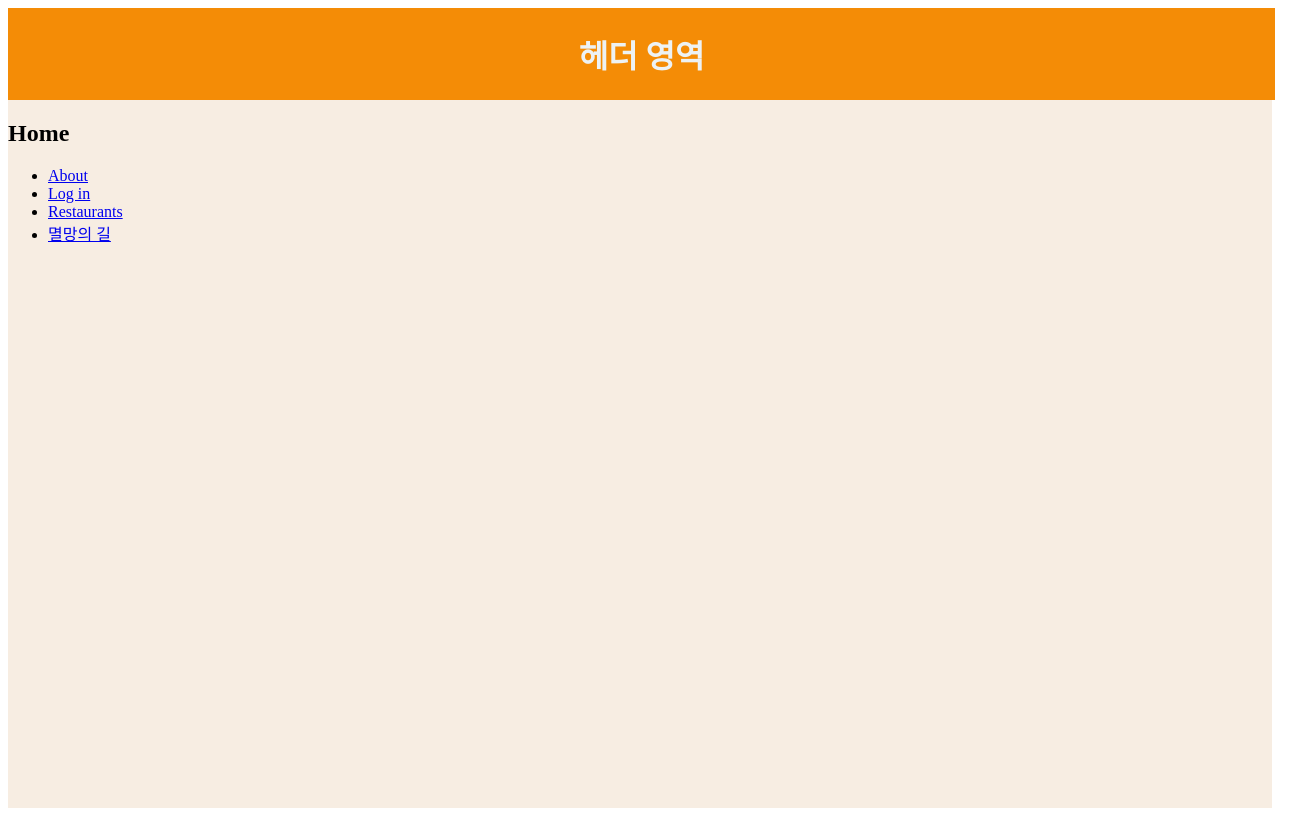
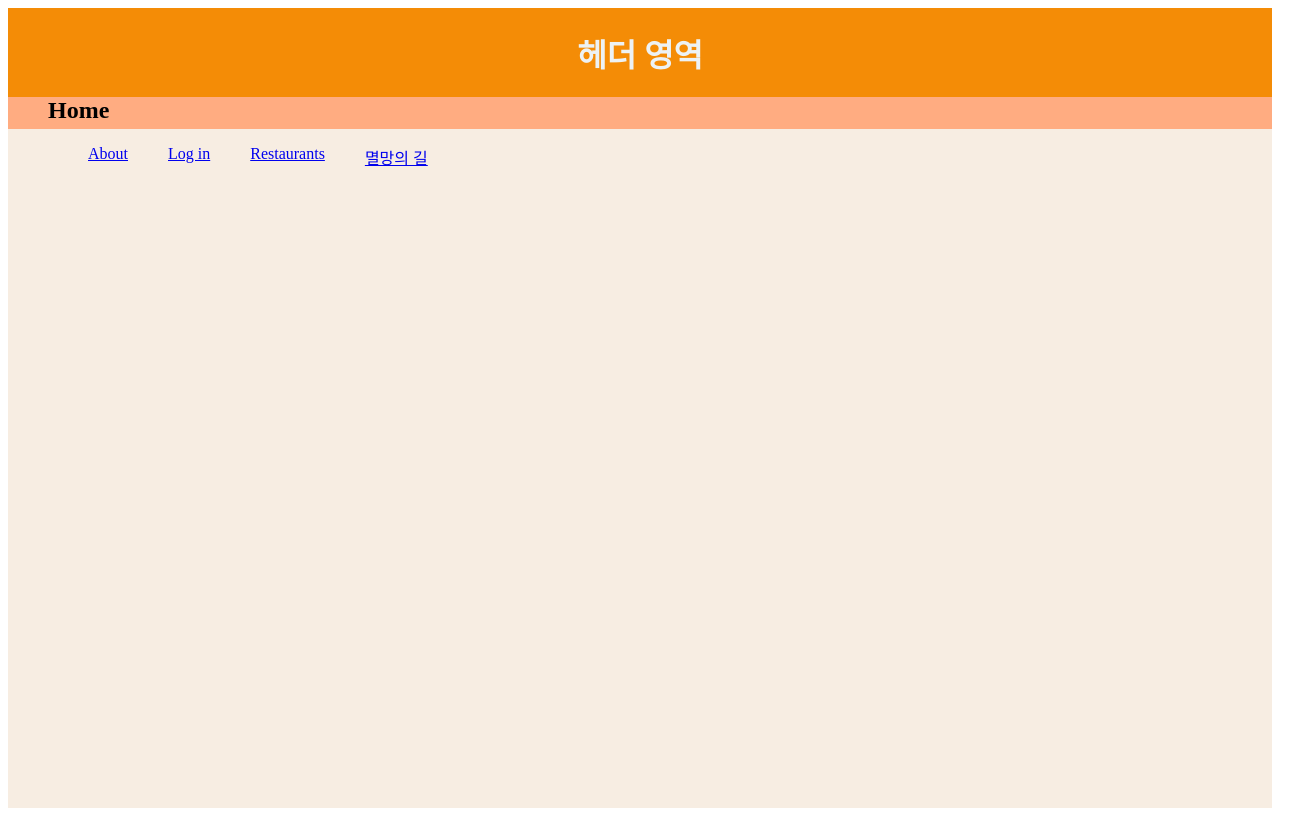
Before and after one commit to CodeSoom/react-week8-assignment-1, a React app: page / in a window 1280 px wide. Shown: the whole page, 1312 px wide, since content can reach past the window. Built offline with nearby package versions, Linux system fonts and the light colour scheme; the HTML template or start-up script is replaced by a standard one.

Commit message:
styles: 홈페이지 style 추가

```diff
--- a/src/App.jsx
+++ b/src/App.jsx
@@ -25,12 +25,13 @@ const Body = styled.div({
   backgroundColor: '#f7ede2',
   height: '100vh',
   width: '100%',
+  boxSizing: 'border-box',
 });
 
 const Header = styled.div({
   width: '100%',
   textAlign: 'center',
-  padding: '0.1em',
+  padding: '0.01em',
   backgroundColor: '#f48c06',
   '& h1 a': {
     textDecoration: 'none',
--- a/src/HomePage.jsx
+++ b/src/HomePage.jsx
@@ -2,16 +2,45 @@ import React from 'react';
 
 import { Link } from 'react-router-dom';
 
+import styled from '@emotion/styled';
+
+const Title = styled.ul({
+  backgroundColor: '#ffac81',
+  margin: '0',
+  textAlign: 'left',
+  fontWeight: 'bold',
+  fontSize: '1.5rem',
+  height: '2rem',
+});
+
+const List = styled.ul({
+  width: '100%',
+  display: 'flex',
+  listStyle: 'none',
+});
+
+const Item = styled.ul({
+  height: '2.5em',
+  backgroundColor: 'transparent',
+  outline: 0,
+  '& a': {
+    '&:hover': {
+      backgroundColor: '#242423',
+      color: 'white',
+    },
+  },
+});
+
 export default function HomePage() {
   return (
     <div>
-      <h2>Home</h2>
-      <ul>
-        <li><Link to="/about">About</Link></li>
-        <li><Link to="/login">Log in</Link></li>
-        <li><Link to="/restaurants">Restaurants</Link></li>
-        <li><Link to="/xxx">멸망의 길</Link></li>
-      </ul>
+      <Title>Home</Title>
+      <List>
+        <Item><Link to="/about">About</Link></Item>
+        <Item><Link to="/login">Log in</Link></Item>
+        <Item><Link to="/restaurants">Restaurants</Link></Item>
+        <Item><Link to="/xxx">멸망의 길</Link></Item>
+      </List>
     </div>
   );
 }
```
